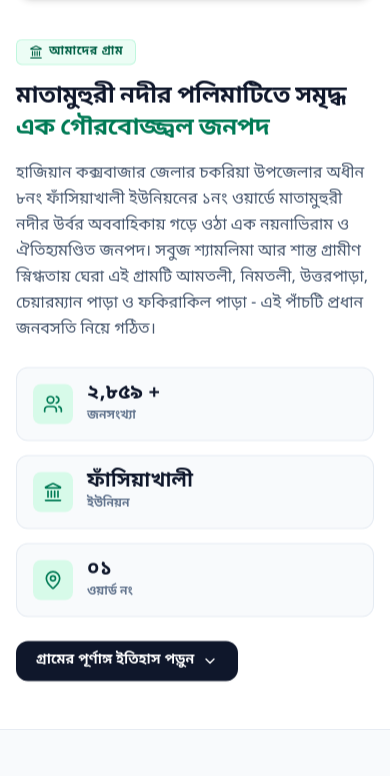
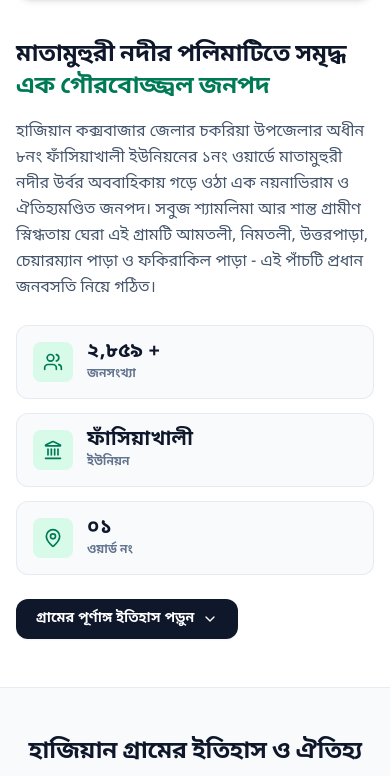
Before and after one commit to Asif10H/hazian, a React (Vite) app: page / in a window 390 px wide. Shown: the part 1399-2175 px from the top of the page. Built offline with nearby package versions, Linux system fonts and the light colour scheme; no server answers.

Commit message:
refactor: remove redundant section pill badges and unify headings across all sections

```diff
--- a/src/components/About.jsx
+++ b/src/components/About.jsx
@@ -42,11 +42,6 @@ const About = ({ data }) => {
 
           {/* Right Column: Narrative & Stats */}
           <div className="lg:col-span-7 reveal reveal-delay-1">
-            <div className="inline-flex items-center gap-1.5 px-3 py-1 rounded-md bg-emerald-50 border border-emerald-200/60 text-emerald-800 text-xs font-bold uppercase tracking-wider mb-4">
-              <Landmark size={14} />
-              {data.title}
-            </div>
-
             <h2 className="text-2xl sm:text-3xl md:text-4xl font-bold text-slate-900 mb-4 tracking-tight">
               মাতামুহুরী নদীর পলিমাটিতে সমৃদ্ধ <br className="hidden sm:inline" />
               <span className="text-emerald-700 font-black">এক গৌরবোজ্জ্বল জনপদ</span>
--- a/src/components/CitizenServices.jsx
+++ b/src/components/CitizenServices.jsx
@@ -8,10 +8,6 @@ const CitizenServices = ({ data }) => {
 
         {/* Section Header */}
         <div className="text-center mb-10 md:mb-12 reveal">
-          <div className="inline-flex items-center gap-1.5 px-3 py-1 rounded-md bg-emerald-50 border border-emerald-200/60 text-emerald-800 text-xs font-bold uppercase tracking-wider mb-3">
-            <Briefcase size={14} />
-            নাগরিক সেবা সনদ
-          </div>
           <h2 className="text-2xl sm:text-3xl md:text-4xl font-bold text-slate-900 mb-3 tracking-tight">
             {data.title}
           </h2>
--- a/src/components/Contact.jsx
+++ b/src/components/Contact.jsx
@@ -8,12 +8,8 @@ const Contact = ({ data }) => {
 
         {/* Section Header */}
         <div className="text-center mb-10 md:mb-12 reveal">
-          <div className="inline-flex items-center gap-1.5 px-3 py-1 rounded-md bg-emerald-50 border border-emerald-200/60 text-emerald-800 text-xs font-bold uppercase tracking-wider mb-3">
-            <MapPin size={14} />
+          <h2 className="text-2xl sm:text-3xl md:text-4xl font-bold text-slate-900 mb-3 tracking-tight">
             সরাসরি যোগাযোগ ও অবস্থান
-          </div>
-          <h2 className="text-2xl sm:text-3xl md:text-4xl font-bold text-slate-900 mb-3 tracking-tight">
-            যোগাযোগ ও অবস্থান
           </h2>
           <p className="text-sm sm:text-base text-slate-600 max-w-2xl mx-auto leading-relaxed">
             হাজিয়ান গ্রামের যেকোনো নাগরিক তথ্য, অভিযোগ বা পরামর্শের জন্য আমাদের সাথে যোগাযোগ করুন।
--- a/src/components/EmergencyContacts.jsx
+++ b/src/components/EmergencyContacts.jsx
@@ -1,5 +1,5 @@
 import React from 'react';
-import { Phone, Siren, Flame, Waves, Globe, AlertTriangle } from 'lucide-react';
+import { Phone, Siren, Flame, Waves, Globe } from 'lucide-react';
 
 const EmergencyContacts = ({ data }) => {
   const iconMap = {
@@ -16,10 +16,6 @@ const EmergencyContacts = ({ data }) => {
 
         {/* Section Header */}
         <div className="text-center mb-10 md:mb-12 reveal">
-          <div className="inline-flex items-center gap-1.5 px-3 py-1 rounded-md bg-red-500/10 border border-red-500/30 text-red-400 text-xs font-bold uppercase tracking-wider mb-3">
-            <AlertTriangle size={14} />
-            তাৎক্ষণিক জরুরি সেবা
-          </div>
           <h2 className="text-2xl sm:text-3xl md:text-4xl font-bold text-white mb-3 tracking-tight">
             {data.title}
           </h2>
--- a/src/components/Gallery.jsx
+++ b/src/components/Gallery.jsx
@@ -108,12 +108,8 @@ const Gallery = ({ data }) => {
 
         {/* Section Header */}
         <div className="text-center mb-10 md:mb-12 reveal">
-          <div className="inline-flex items-center gap-1.5 px-3 py-1 rounded-md bg-emerald-50 border border-emerald-200/60 text-emerald-800 text-xs font-bold uppercase tracking-wider mb-3">
-            <ImageIcon size={14} />
-            আলোকচিত্র সংকলন
-          </div>
           <h2 className="text-2xl sm:text-3xl md:text-4xl font-bold text-slate-900 mb-3 tracking-tight">
-            আমাদের গ্রামের স্থিরচিত্র
+            হাজিয়ান গ্রামের স্থিরচিত্র সংকলন
           </h2>
           <p className="text-sm sm:text-base text-slate-600 max-w-2xl mx-auto leading-relaxed">
             হাজিয়ান গ্রামের প্রাকৃতিক নৈসর্গিক রূপ, নদী ও গ্রামীণ জীবনযাত্রার স্থিরচিত্র সংগ্রহ।
--- a/src/components/History.jsx
+++ b/src/components/History.jsx
@@ -1,6 +1,5 @@
 import React from "react";
 import {
-  History as HistoryIcon,
   Award,
   MapPin,
   Building2,
@@ -30,10 +29,6 @@ const History = ({ data }) => {
 
         {/* Section Header */}
         <div className="text-center mb-10 md:mb-12 reveal">
-          <div className="inline-flex items-center gap-1.5 px-3 py-1 rounded-md bg-emerald-50 border border-emerald-200/60 text-emerald-800 text-xs font-bold uppercase tracking-wider mb-3">
-            <HistoryIcon size={14} />
-            {data.title}
-          </div>
           <h2 className="text-2xl sm:text-3xl md:text-4xl font-bold text-slate-900 mb-4 tracking-tight">
             হাজিয়ান গ্রামের ইতিহাস ও ঐতিহ্য
           </h2>
--- a/src/components/Institutions.jsx
+++ b/src/components/Institutions.jsx
@@ -19,10 +19,6 @@ const Institutions = ({ data }) => {
 
         {/* Section Header */}
         <div className="text-center mb-10 md:mb-12 reveal">
-          <div className="inline-flex items-center gap-1.5 px-3 py-1 rounded-md bg-emerald-50 border border-emerald-200/60 text-emerald-800 text-xs font-bold uppercase tracking-wider mb-3">
-            <Building size={14} />
-            সামাজিক ও ধর্মীয় প্রতিষ্ঠান
-          </div>
           <h2 className="text-2xl sm:text-3xl md:text-4xl font-bold text-slate-900 mb-3 tracking-tight">
             {data.title}
           </h2>
--- a/src/components/Notables.jsx
+++ b/src/components/Notables.jsx
@@ -34,10 +34,6 @@ const Notables = ({ data }) => {
 
         {/* Section Header */}
         <div className="text-center mb-10 md:mb-12 reveal">
-          <div className="inline-flex items-center gap-1.5 px-3 py-1 rounded-md bg-emerald-50 border border-emerald-200/60 text-emerald-800 text-xs font-bold uppercase tracking-wider mb-3">
-            <Sparkles size={14} />
-            গর্বিত হাজিয়ান
-          </div>
           <h2 className="text-2xl sm:text-3xl md:text-4xl font-bold text-slate-900 mb-3 tracking-tight">
             {data.title}
           </h2>
--- a/src/components/Representatives.jsx
+++ b/src/components/Representatives.jsx
@@ -1,5 +1,5 @@
 import React from "react";
-import { User, Phone, Users } from "lucide-react";
+import { User, Phone } from "lucide-react";
 
 const Representatives = ({ data }) => {
   return (
@@ -8,10 +8,6 @@ const Representatives = ({ data }) => {
 
         {/* Section Header */}
         <div className="text-center mb-10 md:mb-12 reveal">
-          <div className="inline-flex items-center gap-1.5 px-3 py-1 rounded-md bg-emerald-50 border border-emerald-200/60 text-emerald-800 text-xs font-bold uppercase tracking-wider mb-3">
-            <Users size={14} />
-            জনপ্রতিনিধিত্ব
-          </div>
           <h2 className="text-2xl sm:text-3xl md:text-4xl font-bold text-slate-900 mb-3 tracking-tight">
             {data.title}
           </h2>
--- a/src/data.json
+++ b/src/data.json
@@ -18,7 +18,7 @@
       ]
     },
     "history": {
-      "title": "ইতিহাস ও ঐতিহ্য",
+      "title": "হাজিয়ান গ্রামের ইতিহাস ও ঐতিহ্য",
       "intro": "কক্সবাজার জেলার চকরিয়া উপজেলার ফাঁসিয়াখালী ইউনিয়নের অন্তর্গত ১নং ওয়ার্ডের একটি অনন্য ও প্রাচীন জনপদ হলো হাজিয়ান গ্রাম। মাতামুহুরী নদীর পলিমাটিতে সমৃদ্ধ এই ভূখণ্ড কেবল তার উর্বরতার জন্যই নয়, বরং শিক্ষা, সংস্কৃতি এবং ১৯৭১ সালের মহান মুক্তিযুদ্ধে বীরত্বপূর্ণ অবদানের জন্যও বিশেষভাবে পরিচিত।",
       "achievements": [
         "মাতামুহুরী নদীর পলিমাটিতে গড়ে ওঠা সমৃদ্ধ কৃষিভিত্তিক জনপদ",
@@ -79,7 +79,7 @@
       "conclusion": "হাজিয়ান গ্রাম চকরিয়ার একটি ঐতিহ্যবাহী ও সম্পদশালী জনপদ। মাতামুহুরী নদীর তীরে গড়ে ওঠা এই জনপদ একদিকে যেমন তার বীরত্বের গৌরব ধরে রেখেছে, অন্যদিকে আধুনিক শিক্ষা ও যোগাযোগ ব্যবস্থার ছোঁয়ায় সমৃদ্ধির পথে এগিয়ে যাচ্ছে।"
     },
     "institutions": {
-      "title": "গুরুত্বপূর্ণ প্রতিষ্ঠান",
+      "title": "গুরুত্বপূর্ণ সামাজিক ও ধর্মীয় প্রতিষ্ঠান",
       "items": [
         {
           "name": "হাজিয়ান সরকারি প্রাথমিক বিদ্যালয়",
@@ -134,7 +134,7 @@
       ]
     },
     "representatives": {
-      "title": "জনপ্রতিনিধি",
+      "title": "জনপ্রতিনিধি ও স্থানীয় নেতৃবৃন্দ",
       "list": [
         {
           "name": "শীঘ্রই আপডেট করা হবে",
@@ -154,7 +154,7 @@
       ]
     },
     "emergency": {
-      "title": "জরুরী যোগাযোগ",
+      "title": "জরুরি যোগাযোগ ও হেল্পলাইন",
       "contacts": [
         { "name": "চকরিয়া থানা (ওসি)", "phone": "শীঘ্রই আপডেট করা হবে", "icon": "Police" },
         { "name": "ফায়ার সার্ভিস চকরিয়া", "phone": "01730-336699", "icon": "Fire" },
@@ -172,7 +172,7 @@
       ]
     },
     "services": {
-      "title": "নাগরিক সেবা সমূহ",
+      "title": "নাগরিক সেবাসমূহ",
       "guideline": "ফাঁসিয়াখালী ইউনিয়ন ডিজিটাল সেন্টারের মাধ্যমে আপনি নিচের সেবাসমূহ অতি দ্রুত ও সহজ প্রক্রিয়ায় গ্রহণ করতে পারবেন। যেকোনো তথ্য ও নির্দেশনার জন্য ইউনিয়ন পরিষদ অথবা হাজিয়ান সেবা ডেস্কে যোগাযোগ করুন।",
       "items": [
         {
@@ -208,7 +208,7 @@
       ]
     },
     "notables": {
-      "title": "কৃতি সন্তান",
+      "title": "হাজিয়ান গ্রামের কৃতি সন্তান",
       "subtitle": "হাজিয়ান গ্রামের উজ্জ্বল নক্ষত্রসমূহ যারা শিক্ষা, মুক্তিযুদ্ধ, রাজনীতি ও সংস্কৃতির আঙিনায় গ্রামের মর্যাদা ও গৌরব বৃদ্ধি করেছেন।",
       "list": [
         {
```
